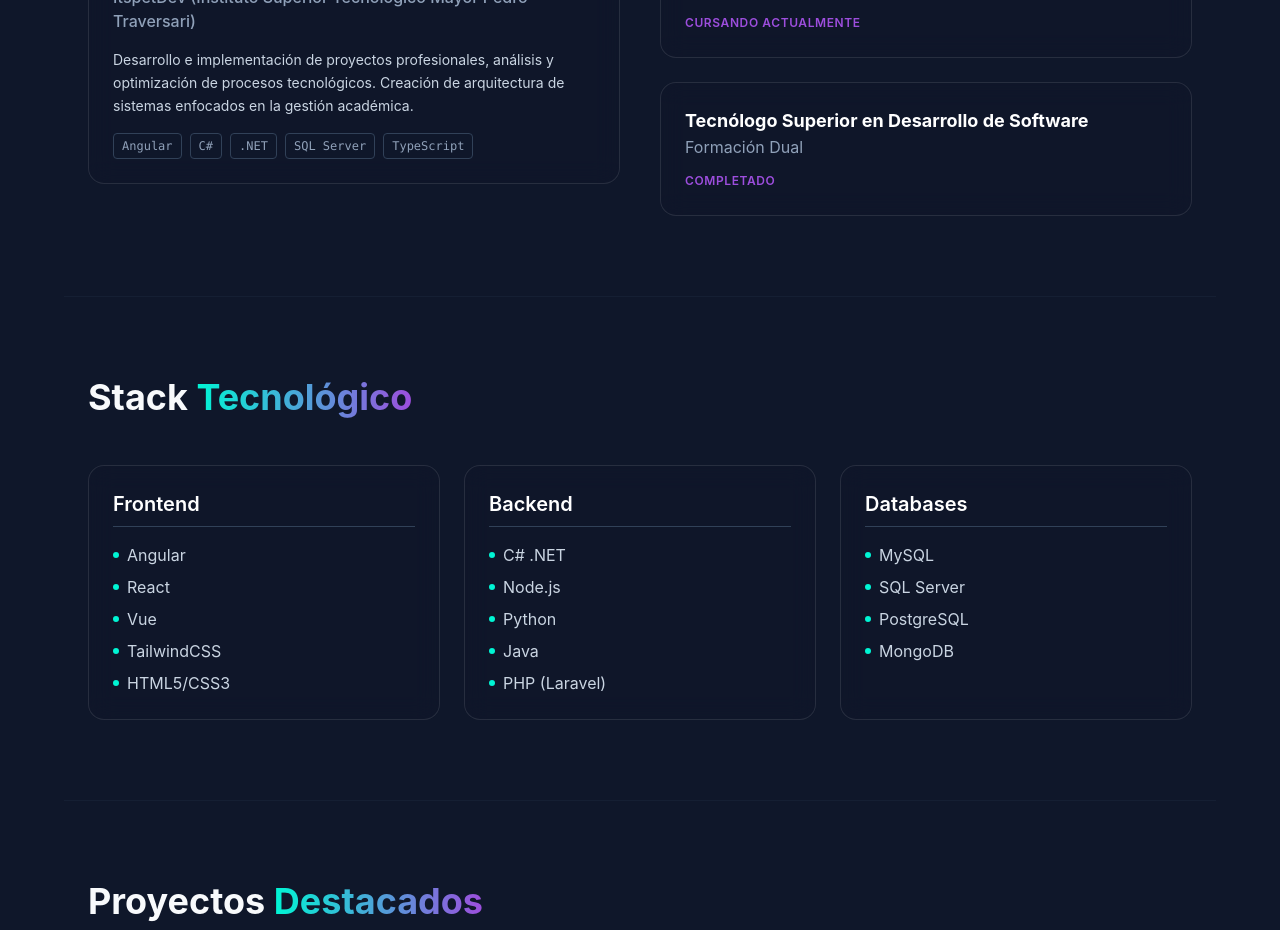
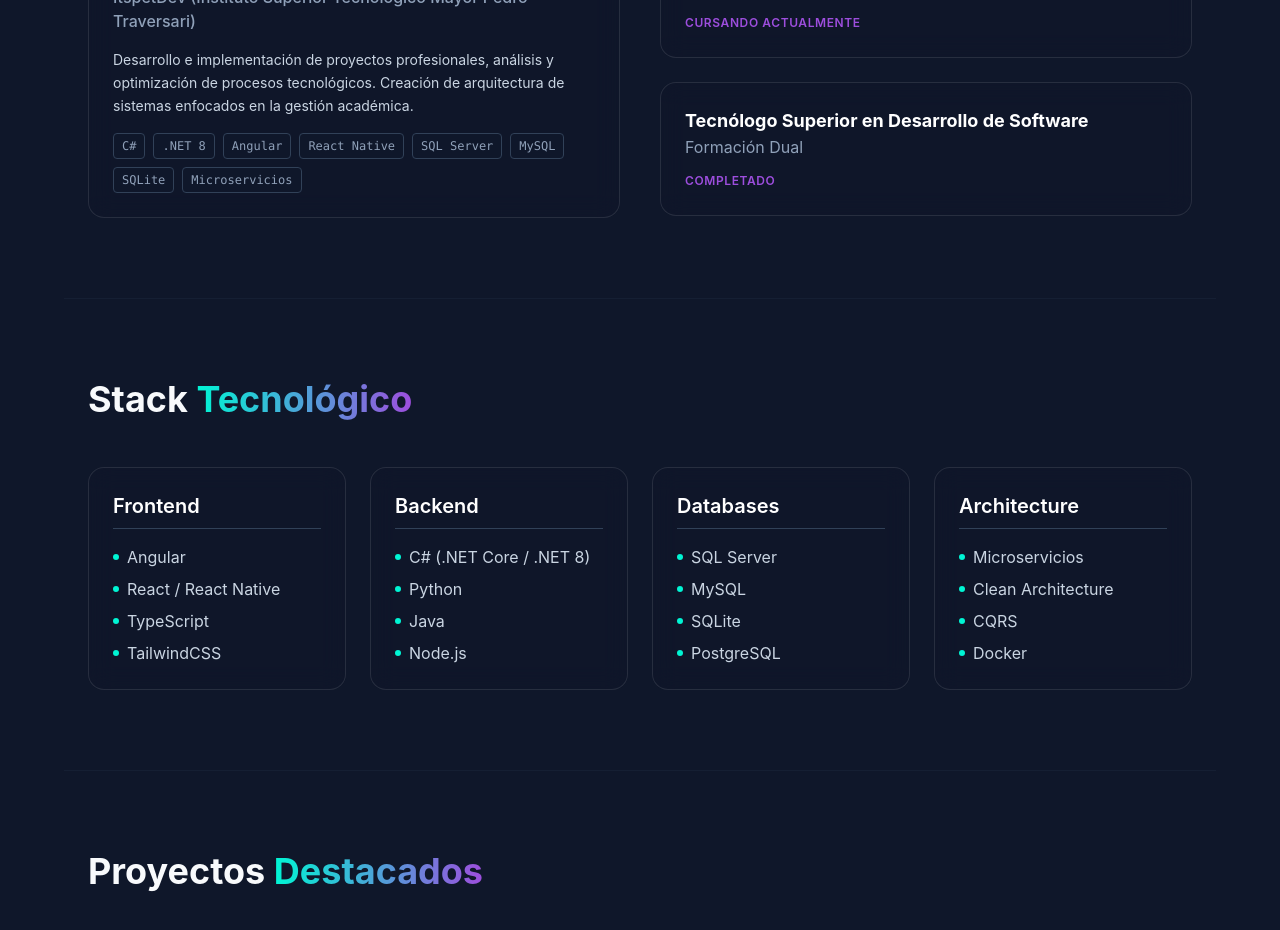
Before and after one commit to AnthonyPilatasig/anthony-portfolio, a React (Vite) app: page / in a window 1280 px wide. Shown: the part 1100-2030 px from the top of the page. Built offline with nearby package versions, Linux system fonts and the light colour scheme.

Commit message:
feat: Sincronizando tecnologías y habilidades exactas desde el perfil de GitHub

```diff
--- a/src/App.tsx
+++ b/src/App.tsx
@@ -165,7 +165,7 @@ function App() {
           Stack <span className="text-gradient">Tecnológico</span>
         </motion.h2>
 
-        <div className="grid md:grid-cols-3 gap-6">
+        <div className="grid grid-cols-1 md:grid-cols-2 lg:grid-cols-4 gap-6">
           {Object.entries(portfolioData.skills).map(([category, skills], index) => (
             <motion.div
               key={category}
--- a/src/data/portfolio.ts
+++ b/src/data/portfolio.ts
@@ -13,7 +13,7 @@ export const portfolioData = {
       company: "ItspetDev (Instituto Superior Tecnológico Mayor Pedro Traversari)",
       period: "2022 - Presente",
       description: "Desarrollo e implementación de proyectos profesionales, análisis y optimización de procesos tecnológicos. Creación de arquitectura de sistemas enfocados en la gestión académica.",
-      technologies: ["Angular", "C#", ".NET", "SQL Server", "TypeScript"]
+      technologies: ["C#", ".NET 8", "Angular", "React Native", "SQL Server", "MySQL", "SQLite", "Microservicios"]
     }
   ],
   education: [
@@ -31,9 +31,10 @@ export const portfolioData = {
     }
   ],
   skills: {
-    frontend: ["Angular", "React", "Vue", "TailwindCSS", "HTML5/CSS3"],
-    backend: ["C# .NET", "Node.js", "Python", "Java", "PHP (Laravel)"],
-    databases: ["MySQL", "SQL Server", "PostgreSQL", "MongoDB"]
+    frontend: ["Angular", "React / React Native", "TypeScript", "TailwindCSS"],
+    backend: ["C# (.NET Core / .NET 8)", "Python", "Java", "Node.js"],
+    databases: ["SQL Server", "MySQL", "SQLite", "PostgreSQL"],
+    architecture: ["Microservicios", "Clean Architecture", "CQRS", "Docker"]
   },
   projects: [
     {
```
